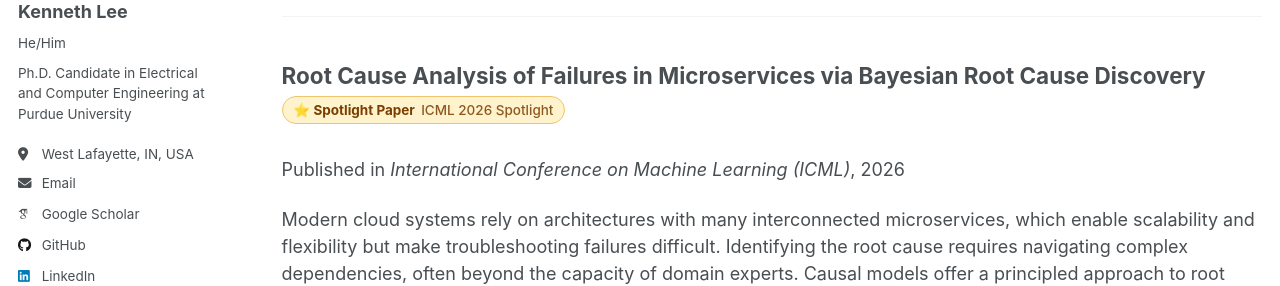
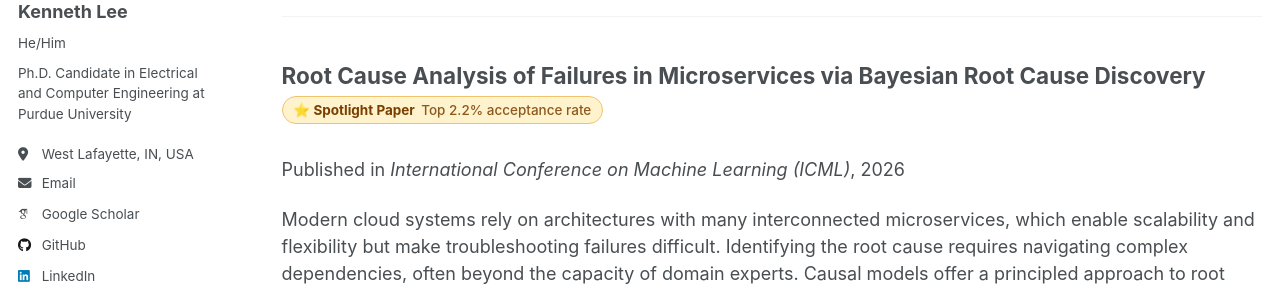
Before and after one commit to kenneth-lee-ch/kenneth-lee-ch.github.io, a Jekyll site: the page built from _pages/publications.html, in a window 1280 px wide and 900 px high. Shown: the part 242-528 px from the top of the window. Built offline with Jekyll 4.4.1, drawn with Linux system fonts in a browser that asks for light colours; some web fonts are replaced.

Commit message:
update publication

```diff
--- a/_publications/2026-04-30-brcd.md
+++ b/_publications/2026-04-30-brcd.md
@@ -4,7 +4,7 @@ collection: publications
 category: conferences
 spotlight: true
 spotlight_text: "Spotlight Paper"
-spotlight_note: "ICML 2026 Spotlight"
+spotlight_note: "Top 2.2% acceptance rate"
 permalink: /publication/2026-04-30-brcd
 authors: "K. Lee, Z. Zhou, M. Kocaoglu"
 excerpt: 'Modern cloud systems rely on architectures with many interconnected microservices, which enable scalability and flexibility but make troubleshooting failures difficult. Identifying the root cause requires navigating complex dependencies, often beyond the capacity of domain experts. Causal models offer a principled approach to root cause analysis (RCA), but prior methods are typically sample inefficient, as they assume access to the full causal graph or require large numbers of post-failure interventions. We introduce Bayesian Root Cause Discovery (BRCD), which leverages a partial causal structure (a CPDAG learned during the pre-failure period) and performs Bayesian inference without enumerating all DAGs from each interventional Markov equivalence class for each root cause candidate. Using a recent uniform DAG sampling framework (Wienöbst et al., 2023), BRCD provides the first statistical consistency guarantees for nonparametric RCA, with both identifiability and finite-sample posterior bounds under epsilon-vanishing approximation. Empirically, across synthetic benchmarks and three microservice systems (Online Boutique, Sockshop, Petshop), BRCD achieves state-of-the-art top-accuracy while remaining effective in low-failure-sample regimes and scaling to large graphs.'
```
